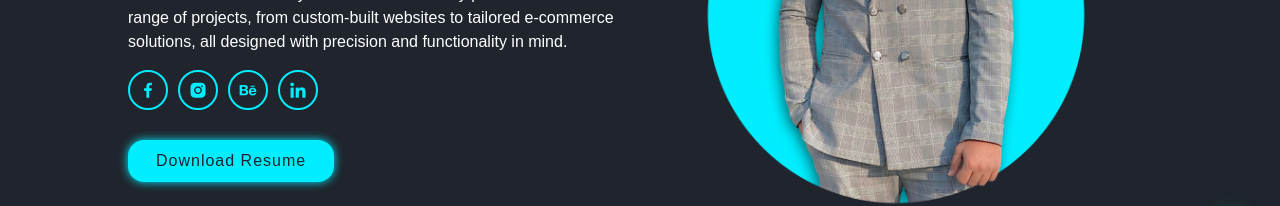
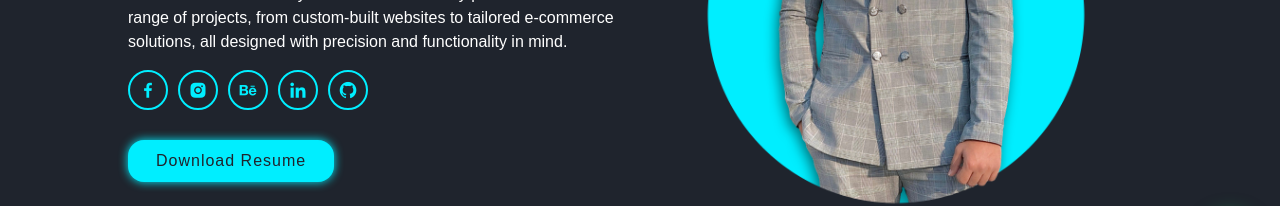
Before and after one commit to murtazawebcreations/portfolio, a React (Create React App) app: page / in a window 1280 px wide. Shown: the part 510-716 px from the top of the page. Built offline with nearby package versions, Linux system fonts and the light colour scheme.

Commit message:
Updated portfolio

```diff
--- a/src/Footer.jsx
+++ b/src/Footer.jsx
@@ -53,6 +53,7 @@
             <a href="https://www.instagram.com/murtazawebcreations/" target="_blank" rel="noopener noreferrer" aria-label="Instagram"><i className="bx bxl-instagram"></i></a>
             <a href="https://www.behance.net/M_Murtaza" target="_blank" rel="noopener noreferrer" aria-label="behance"><i className="bx bxl-behance"></i></a>
             <a href="https://www.linkedin.com/in/murtazawebcreations/" target="_blank" rel="noopener noreferrer" aria-label="LinkedIn"><i className="bx bxl-linkedin"></i></a>
+            <a href="https://github.com/murtazawebcreations" target="_blank" rel="noopener noreferrer" aria-label="GitHub"><i className="bx bxl-github"></i></a>
           </div>
         </div>
       </div>
--- a/src/Home.jsx
+++ b/src/Home.jsx
@@ -52,6 +52,9 @@
             <a href="https://www.linkedin.com/in/murtazawebcreations/" target="_blank" rel="noopener noreferrer" style={{ "--i": 10 }}>
               <i className="bx bxl-linkedin"></i>
             </a>
+            <a href="https://github.com/murtazawebcreations" target="_blank" rel="noopener noreferrer" style={{ "--i": 11 }}>
+              <i className="bx bxl-github"></i>
+            </a>
           </div>
           <a href="/Murtaza%27s%20CV.pdf" download="Murtaza's_CV" className="btn">Download Resume</a>
         </div>
```
